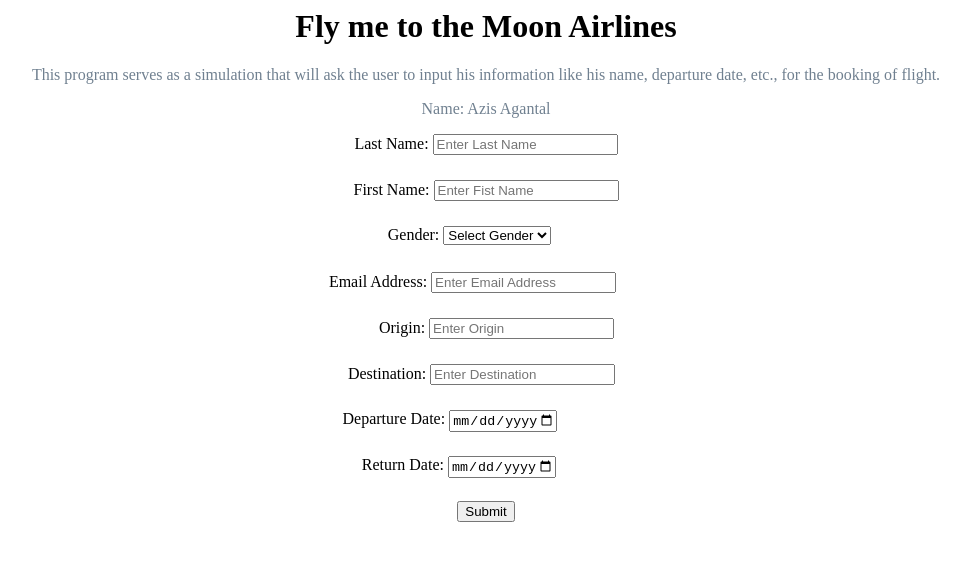
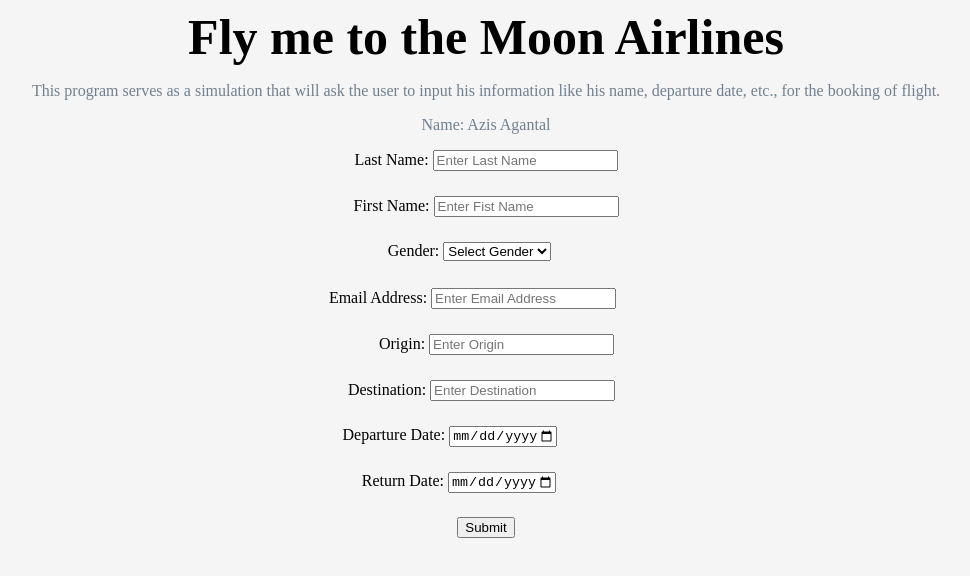
Before and after one commit to agantal864/CS126, a plain HTML site: page AGANTALWK06.html in a window 1280 px wide. Shown: the whole page, without its empty margins (154-1124 px from the left). Drawn offline with Linux system fonts and the light colour scheme.

Commit message:
Update AGANTALWK06.html

```diff
--- a/AGANTALWK06.html
+++ b/AGANTALWK06.html
@@ -5,6 +5,9 @@
     <script type="text/javascript" src="AGANTALWK06.js"></script>
 
     <style>
+        body {
+            background-color: whitesmoke;
+        }
         h1.heading {
             text-align: center;
         }
@@ -35,7 +38,9 @@
 
 
 <body>
-    <h1 class="heading" style=" ">Fly me to the Moon Airlines</h1>
+    <h1 class="heading" style="font-family: Brush Script MT;
+            font-style: cursive;
+            font-size: 50px; margin-bottom: 0%;">Fly me to the Moon Airlines</h1>
     <p class="descrip">This program serves as a simulation that will ask the user to input his information like his name, departure date, etc., for the booking of flight.</p>
     <p class="name">Name: Azis Agantal</p>
 
```
